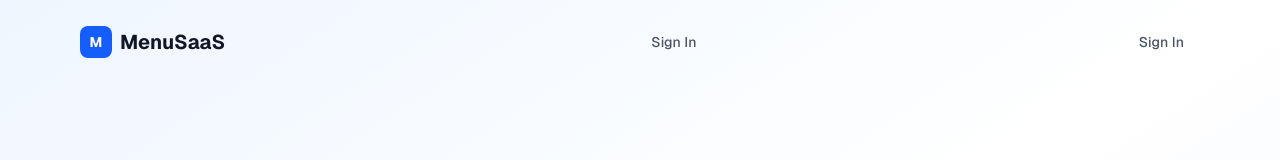
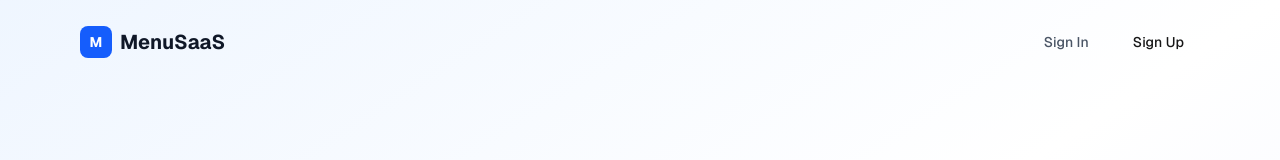
Before and after one commit to mosegic/proj, a Next.js app: page / in a window 1280 px wide. Shown: the top 160 px of the page. Built offline with nearby package versions, Linux system fonts and the light colour scheme.

Commit message:
Refactor navigation links in page component

```diff
--- a/src/app/page.tsx
+++ b/src/app/page.tsx
@@ -17,15 +17,12 @@ export default function HomePage() {
           <Link href="/login">
             <Button variant="ghost">Sign In</Button>
           </Link>
-
+   <Link href="/register">
+    <Button variant="default">Sign Up</Button>
+  </Link>
         </div>
 
-        <div className="flex gap-3">
-          <Link href="/login">
-            <Button variant="ghost">Sign In</Button>
-          </Link>
 
-        </div>
 
 
       </nav>
```
